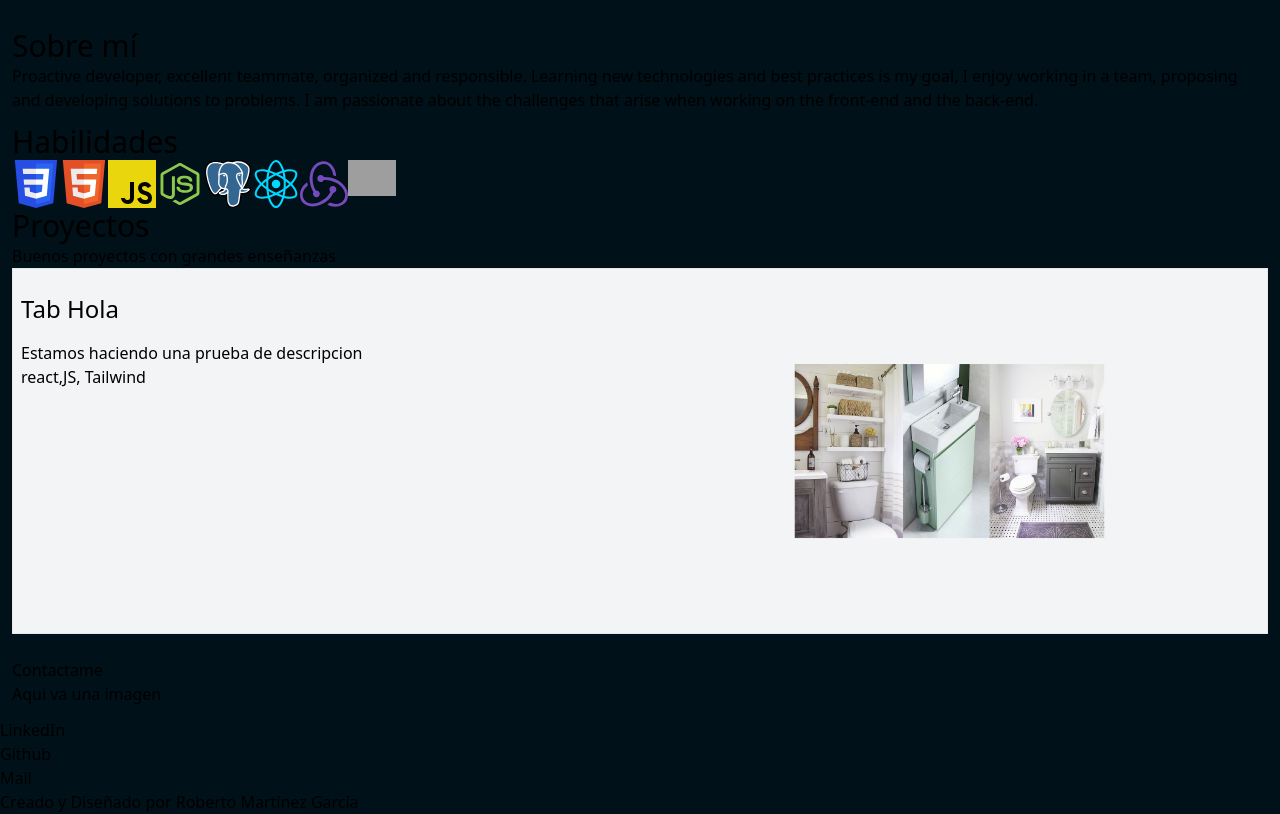
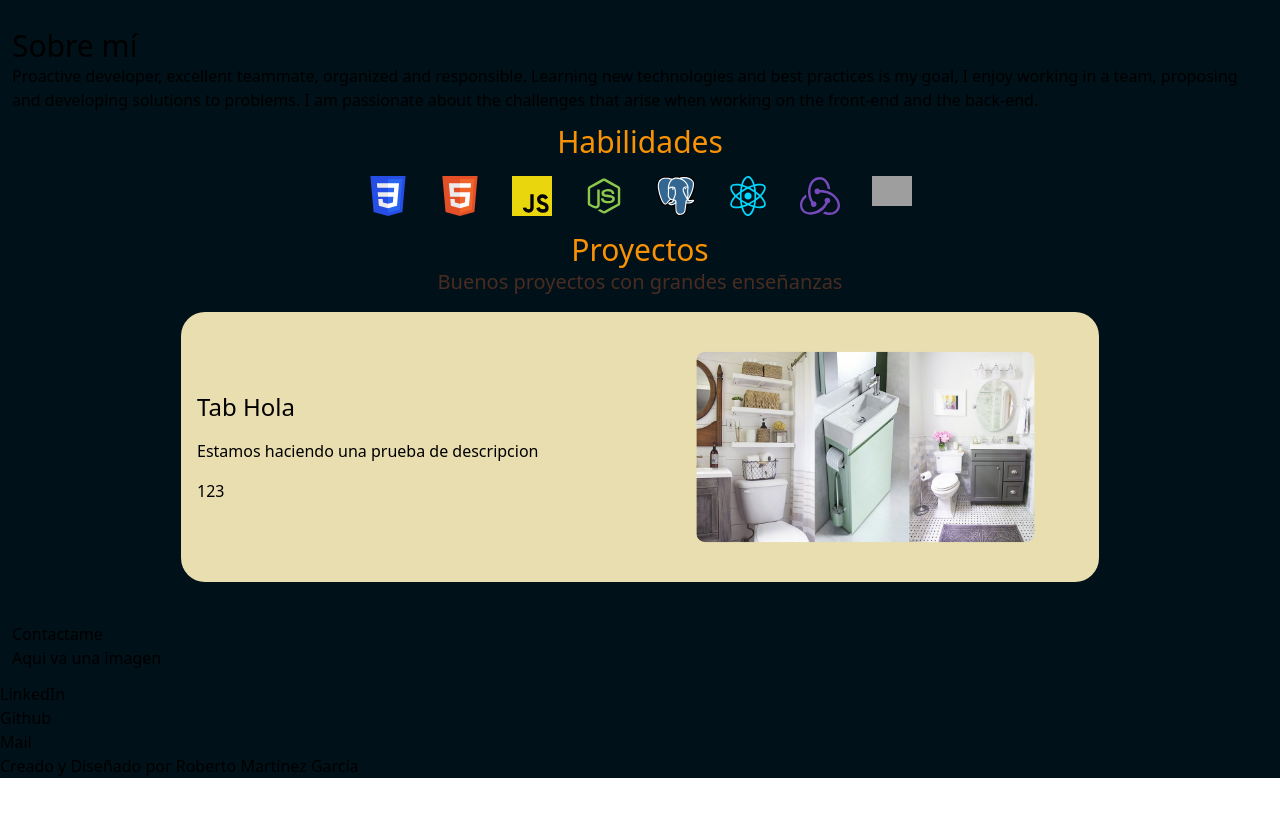
Before and after one commit to Robmargar/Portafolio, a React (Vite) app: page / in a window 1280 px wide. Shown: the part 800-1614 px from the top of the page. After the commit the page ends 1578 px from the top, so only its background shows below. Built offline with nearby package versions, Linux system fonts and the light colour scheme; grey boxes are pictures that could not be loaded.

Commit message:
Se estila Hab-Proy y Card

```diff
--- a/src/components/Card.jsx
+++ b/src/components/Card.jsx
@@ -3,13 +3,15 @@ export const Card = ({info}) => {
   console.log(info);
 
   return (
-    <article class="grid grid-cols-2 border p-2 bg-gray-100">
-      <div>
-        <h1 class="text-2xl my-4 ">Tab {info.nombre} </h1>
-        <p>{info.descripcion}</p>
-        <p>{info.tecnologias}</p>
-      </div>
-      <img class="scale-50" src={prueba} alt="imagen de prueba" />
-    </article>
+    <section class="flex justify-center m-4">
+      <article class="grid grid-cols-2 rounded-3xl p-2 bg-beige w-3/4">
+        <div class="flex flex-col justify-center">
+          <h1 class="text-2xl m-2">Tab {info.nombre} </h1>
+          <p class="text m-2">{info.descripcion}</p>
+          <p class="flex flex-row m-2">{info.tecnologias}</p>
+        </div>
+        <img class="scale-75 rounded-xl" src={prueba} alt="imagen de prueba" />
+      </article>
+    </section>
   )
 }
--- a/src/components/Hab_Proy.jsx
+++ b/src/components/Hab_Proy.jsx
@@ -1,42 +1,44 @@
 import { Card } from "./Card"
-import { CardChildren } from "./CardChildren";
 
 export const Hab_Proy = () => {
    var info={
       nombre:"Hola",
       descripcion:"Estamos haciendo una prueba de descripcion",
-      tecnologias:"react,JS, Tailwind"};
+      tecnologias:[1,2,3]
+   };
   return (
-    <section className='m-3'>
-    <h3 className='text-3xl'>Habilidades</h3>
+    <section class='flex flex-col items-center m-3'>
+    <h3 class='text-3xl text-amarillo'>Habilidades</h3>
+    <div class="flex justify-center m-4">
       <ul class="flex flex-row">
-        <li class="w-12">
+         <li class="w-10 mx-4">
             <img src="../public/SVG_NATURAL/css3-icon-nat.svg" alt="" />
          </li>
-        <li class="w-12">
+         <li class="w-10 mx-4">
             <img src="../public/SVG_NATURAL/html5-icon-nat.svg" alt="" />
          </li>
-        <li class="w-12">
+         <li class="w-10 mx-4">
             <img src="../public/SVG_NATURAL/js-icon-nat.svg" alt="" />
          </li>
-        <li class="w-12">
+         <li class="w-10 mx-4">
             <img src="../public/SVG_NATURAL/nodejs-icon-nat.svg" alt="" />
          </li>
-        <li class="w-12">
+         <li class="w-10 mx-4">
             <img src="../public/SVG_NATURAL/postgresql-icon-nat.svg" alt="" />
          </li>
-        <li class="w-12">
+         <li class="w-10 mx-4">
             <img src="../public/SVG_NATURAL/react-icon-nat.svg" alt="" />
          </li>
-        <li class="w-12">
+         <li class="w-10 mx-4">
             <img src="../public/SVG_NATURAL/redux-icon-nat.svg" alt="" />
          </li>
-        <li class="w-12">
+         <li class="w-10 mx-4">
             <img src="../public/SVG_NATURAL/tailwind-icon-nat.svg" alt="" />
          </li>
       </ul>
-    <h3 className='text-3xl'>Proyectos</h3>
-    <span> Buenos proyectos con grandes enseñanzas </span>
+    </div>
+    <h3 class='text-3xl text-amarillo'>Proyectos</h3>
+    <span class="text-xl text-cafe"> Buenos proyectos con grandes enseñanzas </span>
     <Card info={info}/>
   </section>
   )
--- a/src/components/Intro.jsx
+++ b/src/components/Intro.jsx
@@ -6,8 +6,8 @@ export const Intro = () => {
     <article>
     <h2 class='text-xl text-naranja'>Desarrollador Full Stack.</h2>
     <h1 class='text-6xl text-beige'>Roberto Martínez García </h1>
-    <span>+2 años desarrollando sitios únicos.</span>
-    <ul className='flex space-x-5 items-center'>
+    <span class=" text-cafe m-2">+2 años desarrollando sitios únicos.</span>
+    <ul className='flex space-x-5 items-center m-2'>
       <li>
         <a href="https://github.com/Robmargar" target="_blank" rel='noreferrer'>
           <img class='w-10' src="../public/github-am.svg" alt="GitHub" />
```
Lines whose indentation alone changed are shown as unchanged.
